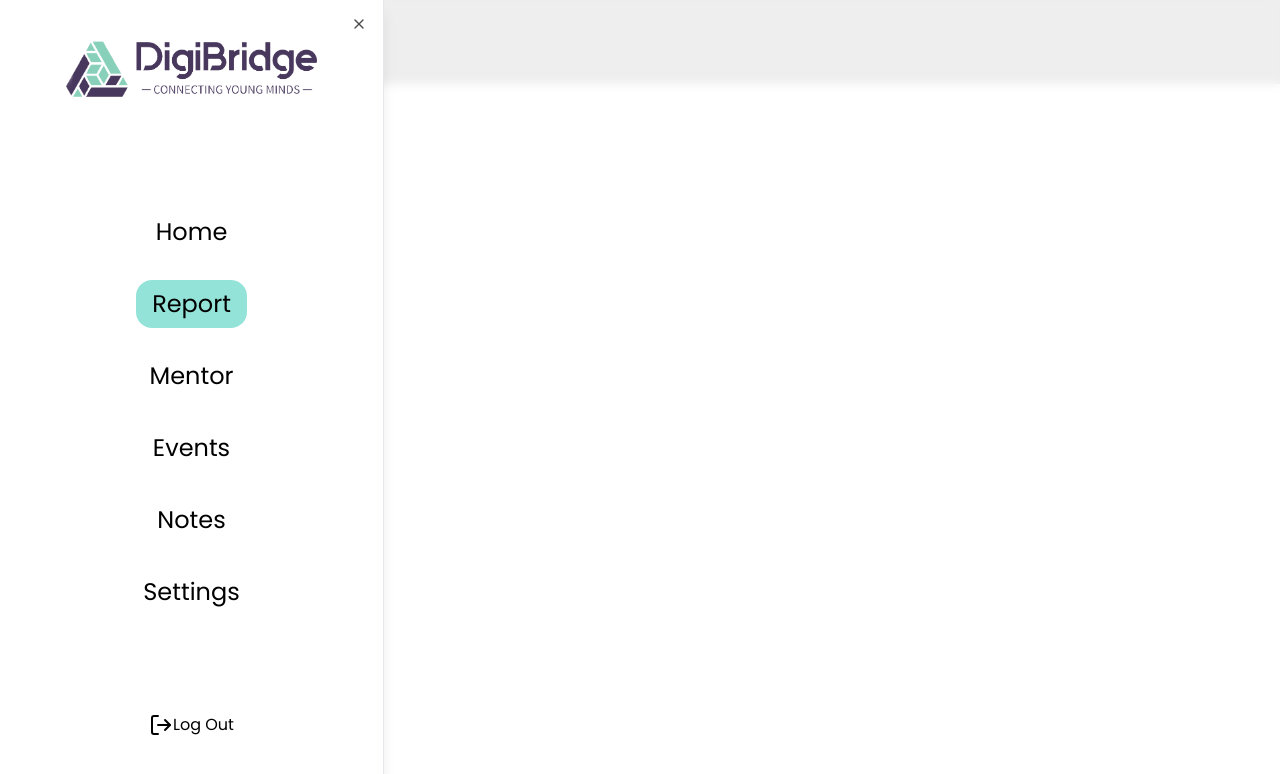
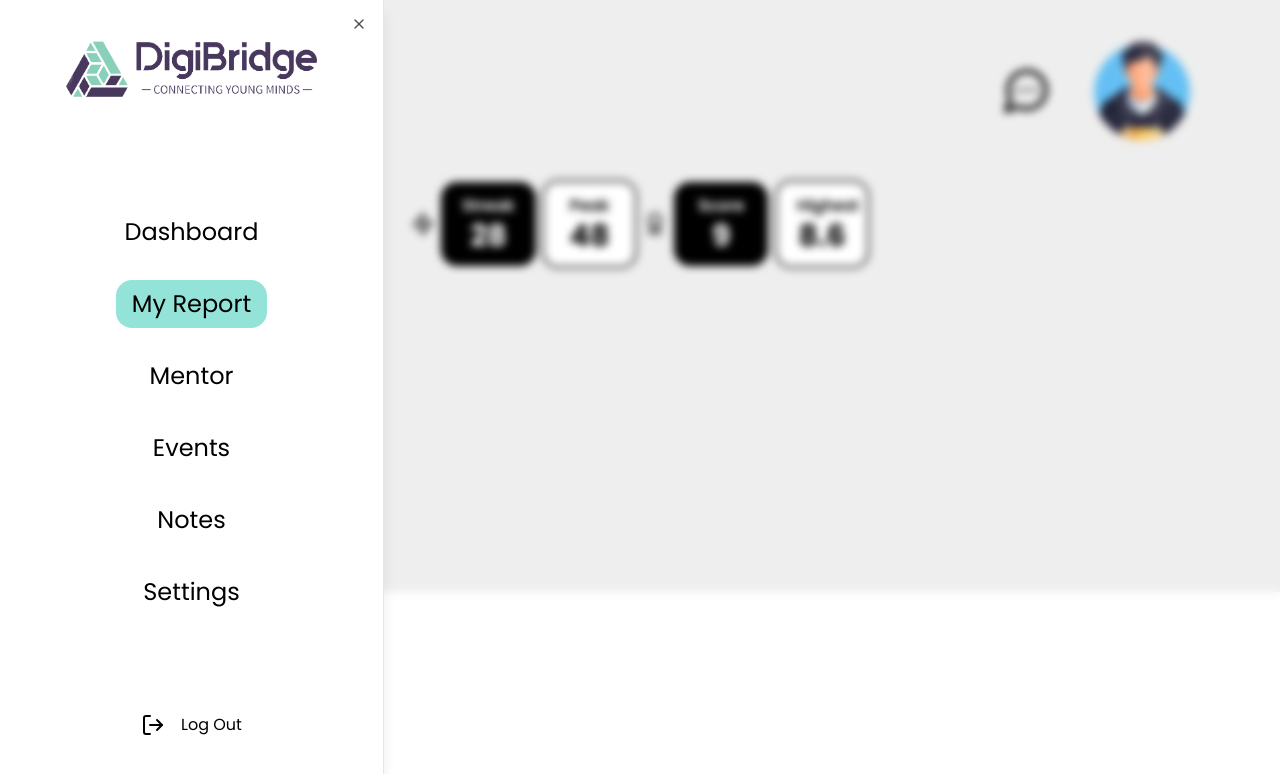
Before and after one commit to tharun-raj-r-g/digibridge, a React (Create React App) app: page /report in a window 1280 px wide. Both pictures are taken after a click on the button 28 px from the left and 28 px from the top of the page. Shown: the top 774 px of the page. Built offline with nearby package versions, Linux system fonts and the light colour scheme.

Commit message:
Changes
Signed-off-by: Vishal-Marvel <vishal.pvn.edu@gmail.com>

```diff
--- a/package.json
+++ b/package.json
@@ -7,6 +7,7 @@
   "author": "Vishal <vishal.pvn.edu@gmail.com>",
   "devDependencies": {
     "@babel/plugin-proposal-private-property-in-object": "^7.21.11",
+    "@electron-forge/publisher-github": "^7.2.0",
     "@testing-library/jest-dom": "^5.17.0",
     "@testing-library/react": "^13.4.0",
     "@testing-library/user-event": "^13.5.0",
@@ -32,9 +33,12 @@
   },
   "dependencies": {
     "@radix-ui/react-dialog": "^1.0.5",
+    "chart.js": "^4.4.1",
     "class-variance-authority": "^0.7.0",
     "electron-serve": "1.2.0",
     "lucide-react": "^0.295.0",
+    "react-chartjs-2": "^5.2.0",
+    "react-google-charts": "4.0.1",
     "react-router-dom": "^6.21.0",
     "tailwind-merge": "^2.1.0",
     "tailwindcss-animate": "^1.0.7"
--- a/src/App.js
+++ b/src/App.js
@@ -14,7 +14,7 @@ function App() {
                 <div className={"absolute top-2"}>
                     <SideNav/>
                 </div>
-                <div className={"p-2 ml-10 pt-10"}>
+                <div className={"p-2 ml-20 mr-20 pt-10"}>
                     <Routes>
                         <Route path={"/"} element={<Home/>}></Route>
                         <Route path={"/report"} element={<Report/>}></Route>
--- /dev/null
+++ b/src/components/PieChart.js
@@ -0,0 +1,25 @@
+import React from 'react';
+import {ArcElement, Chart as ChartJS, Legend, Tooltip} from 'chart.js';
+import {Pie} from 'react-chartjs-2';
+
+ChartJS.register(ArcElement, Tooltip, Legend);
+
+
+const PieChart = ({labels, data_s, bgs, bds, label}) => {
+
+    const data = {
+        labels: labels,
+        datasets: [
+            {
+                label: label,
+                data: data_s,
+                backgroundColor: bgs,
+                borderColor: bds,
+                borderWidth: 1,
+            },
+        ],
+    };
+    return <Pie data={data}/>;
+}
+
+export default PieChart;
--- a/src/components/SideNav.js
+++ b/src/components/SideNav.js
@@ -11,8 +11,8 @@ const SideNav = () => {
     const [isOpen, setIsOpen] = useState(false);
     const location = useLocation().pathname;
     const locations = [
-        {name: "Home", url: "/"},
-        {name: "Report", url: "/report"},
+        {name: "Dashboard", url: "/"},
+        {name: "My Report", url: "/report"},
         {name: "Mentor", url: "/mentor"},
         {name: "Events", url: "/events"},
         {name: "Notes", url: "/notes"},
@@ -43,8 +43,8 @@ const SideNav = () => {
                 </div>
                 <SheetFooter className={"justify-center items-center text-center"}>
                     <Link to={"/"} onClick={() => setIsOpen(!isOpen)}>
-                        <div className={"flex flex-row justify-center items-center text-center"}>
-                            <LogOut/>
+                        <div className={"flex flex-row items-center text-center"}>
+                            <LogOut className={"mr-4"}/>
                             Log Out
                         </div>
                     </Link>
--- a/src/pages/Report.js
+++ b/src/pages/Report.js
@@ -1,10 +1,86 @@
+import {Award, MessageCircleMore, Zap} from "lucide-react";
+import boy from "../images/boy1.png";
+import {useState} from "react";
+import PieChart from '../components/PieChart';
+
 
 const Report = () => {
+    const [data, setData] = useState({
+        streak: 28,
+        peak: 48,
+        score: 9.0,
+        highest: 8.6,
+        courses: [
+            {name: 'Physics', progress: 987},
+            {name: 'Chemistry', progress: 854},
+            {name: 'Biology', progress: 721},
+            {name: 'Maths', progress: 618},
+        ],
+    });
 
     return (
-        <div className={"flex align-middle"}>
-            <span className={"text-3xl"}>My Report</span>
+        <div className={"flex flex-col justify-between"}>
+            <div className={"flex flex-row justify-between"}>
+                <div className={"flex flex-col align-middle justify-evenly"}>
+                    <span className={"text-2xl font-semibold"}>My Report</span>
+                    <span className={"text-3xl font-semibold"}>Study Analysis</span>
+                </div>
+                <div className="h-inherit flex-row flex justify-evenly items-center">
+                    <MessageCircleMore className="h-[50px] w-[50px] mr-10"/>
+                    <img src={boy} className="h-[100px] w-[100px]" alt={"avatar"}/>
+                </div>
+            </div>
+            <div className={"w-full flex justify-center"}>
+                <div className={"w-2/4 p-10 flex-row flex justify-evenly items-center"}>
+                    <Zap/>
+                    <div
+                        className={"w-1/5 pr-5 pl-5 flex flex-col p-3 rounded-2xl bg-black dark:bg-white text-center text-white dark:text-black"}>
+                        <span className={"font-semibold"}>Streak</span>
+                        <span className={"text-3xl font-bold"}>{data.streak}</span>
+                    </div>
+                    <div
+                        className={"w-1/5 pr-5 pl-5 flex flex-col border-2 border-black dark:border-white p-3 rounded-2xl bg-white dark:bg-black text-center text-black dark:text-white"}>
+                        <span className={"font-semibold"}>Peak</span>
+                        <span className={"text-3xl font-bold"}>{data.peak}</span>
+                    </div>
+                    <Award/>
+                    <div
+                        className={"w-1/5 pr-5 pl-5 flex flex-col p-3 rounded-2xl bg-black dark:bg-white text-center text-white dark:text-black"}>
+                        <span className={"font-semibold"}>Score</span>
+                        <span className={"text-3xl font-bold"}>{data.score}</span>
+                    </div>
+                    <div
+                        className={"w-1/5 pr-5 pl-5 flex flex-col border-2 border-black dark:border-white p-3 rounded-2xl bg-white dark:bg-black text-center text-black dark:text-white"}>
+                        <span className={"font-semibold"}>Highest</span>
+                        <span className={"text-3xl font-bold"}>{data.highest}</span>
+                    </div>
+                </div>
+            </div>
+            <div className={"h-[25%] w-[25%]"}>
+                <PieChart
+                    data_s={[12, 19, 3, 5, 2, 3]}
+                    bds={[
+                        'rgba(255, 99, 132, 1)',
+                        'rgba(54, 162, 235, 1)',
+                        'rgba(255, 206, 86, 1)',
+                        'rgba(75, 192, 192, 1)',
+                        'rgba(153, 102, 255, 1)',
+                        'rgba(255, 159, 64, 1)',
+                    ]}
+                    labels={['Red', 'Blue', 'Yellow', 'Green', 'Purple', 'Orange']}
+                    label={'# of Votes'}
+                    bgs={[
+                        'rgba(255, 99, 132, 0.2)',
+                        'rgba(54, 162, 235, 0.2)',
+                        'rgba(255, 206, 86, 0.2)',
+                        'rgba(75, 192, 192, 0.2)',
+                        'rgba(153, 102, 255, 0.2)',
+                        'rgba(255, 159, 64, 0.2)',
+                    ]}
+                />
+            </div>
         </div>
+
     )
 }
 
```
Also changed, not shown: src/pages/Home.js (+26 -22 lines), 1 other file (tests, documents, lock files or other folders).
